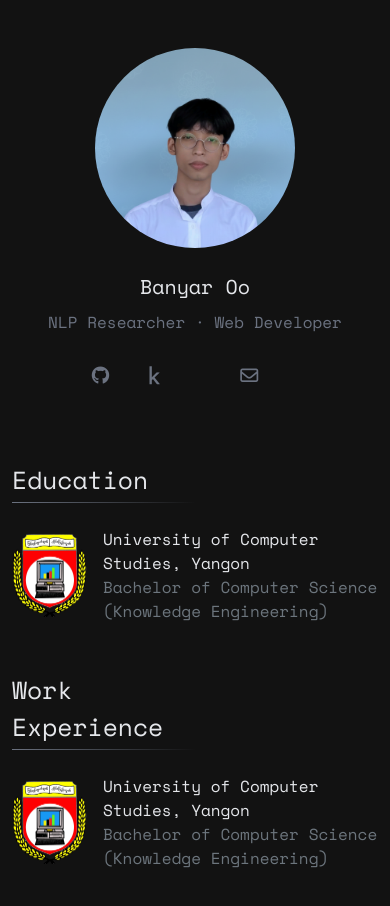
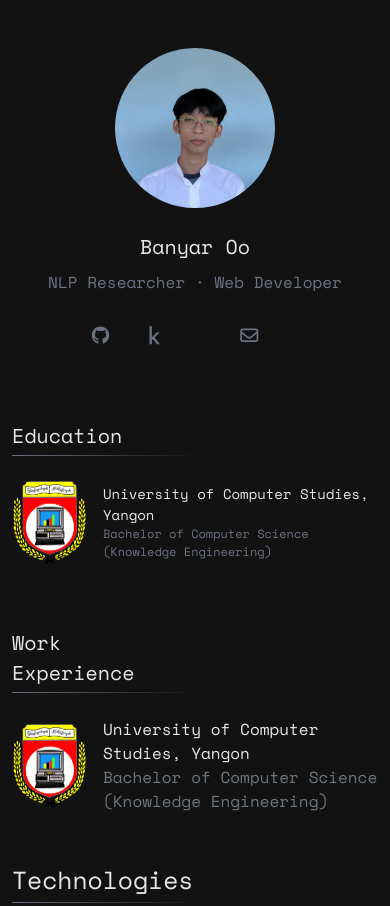
Before and after one commit to banyaroo26/portfolio-wip, a website: page public/index.html in a window 390 px wide. Shown: the top 906 px of the page. Drawn offline with nearby package versions, Linux system fonts and the light colour scheme; some icons are missing.

Commit message:
Adjust font sizes

```diff
--- a/public/index.html
+++ b/public/index.html
@@ -21,7 +21,6 @@
     <link rel="preconnect" href="https://fonts.gstatic.com" crossorigin>
     <link href="https://fonts.googleapis.com/css2?family=Space+Mono:ital,wght@0,400;0,700;1,400;1,700&display=swap" rel="stylesheet">
 </head>
-
 <body class="min-vh-100 darkmode space-mono-regular">
     <div class="d-flex flex-column vh-100">
         <section class="container my-auto pt-5 pb-2">
@@ -46,19 +45,19 @@
         </section>
         <section class="container w-100 mt-5">
             <div class="d-flex flex-column align-items-start justify-content-center hide element" id="education">
-                <p class="fs-2 fw-semibold pb-1 mb-4 header-underline"> Education </p>
-                <div class="d-flex flex-row align-items-center justify-content-start gap-md-4 gap-3">
+                <p class="fw-semibold pb-1 mb-4 header"> Education </p>
+                <div class="d-flex flex-row align-items-center justify-content-start gap-md-4 gap-3 mb-3">
                     <img src="./img/ucsy.png" class="university-logo">
                     <div class="d-flex flex-column align-items-start justify-content-center">
-                        <span class="fs-institution" style="font-weight: 500;"> University of Computer Studies, Yangon </span>
-                        <span class="fs-degree text-muted" style="font-weight: 400;"> Bachelor of Computer Science (Knowledge Engineering) </span>
+                        <span class="institution"> University of Computer Studies, Yangon </span>
+                        <span class="degree"> Bachelor of Computer Science (Knowledge Engineering) </span>
                     </div>
                 </div>
             </div>
         </section>
         <section class="container w-100 mt-5">
             <div class="d-flex flex-column align-items-start justify-content-center hide element" id="work_experience">
-                <p class="fs-2 fw-semibold pb-1 mb-4 header-underline"> Work Experience </p>
+                <p class="fw-semibold pb-1 mb-4 header"> Work Experience </p>
                 <div class="d-flex flex-row align-items-center justify-content-start gap-md-4 gap-3">
                     <img src="./img/ucsy.png" class="university-logo">
                     <div class="d-flex flex-column align-items-start justify-content-center">
@@ -70,7 +69,7 @@
         </section>
         <section class="container w-100 mt-5">
             <div class="d-flex flex-column align-items-start justify-content-center hide element" id="technologies">
-                <p class="fs-2 fw-semibold pb-1 mb-4 header-underline"> Technologies </p>
+                <p class="fs-2 fw-semibold pb-1 mb-4 header"> Technologies </p>
                 <div class="col-12 mb-3 mx-auto d-flex flex-row flex-wrap align-items-center justify-content-md-start justify-content-center gap-md-4 gap-3 ">
                     <div class="technology-slot d-flex flex-column align-items-center justify-content-center">
                         <img style="width: 50px; height: auto" src="https://cdn.jsdelivr.net/gh/devicons/devicon@latest/icons/css3/css3-original-wordmark.svg" alt="CSS3"/>
@@ -113,7 +112,7 @@
         </section>
         <section class="container w-100 mt-5">
             <div class="d-flex flex-column align-items-start justify-content-center hide element" id="familiar">
-                <p class="fs-2 fw-semibold pb-1 mb-4 header-underline"> Also Familiar With </p>
+                <p class="fs-2 fw-semibold pb-1 mb-4 header"> Also Familiar With </p>
                 <div class="col-12 mb-3 mx-auto d-flex flex-row flex-wrap align-items-center justify-content-md-start justify-content-center gap-md-4 gap-3 ">
                     <div class="technology-slot d-flex flex-column align-items-center justify-content-center">
                         <img style="width: 50px; height: auto" alt="C++" src="https://cdn.jsdelivr.net/gh/devicons/devicon@latest/icons/cplusplus/cplusplus-original.svg" />
@@ -149,7 +148,7 @@
 
         <section class="container w-100 mt-5">
             <div class="d-flex flex-column align-items-start justify-content-center hide element" id="activities">
-                <p class="fs-2 fw-semibold pb-1 mb-4 header-underline"> Activities </p>
+                <p class="fs-2 fw-semibold pb-1 mb-4 header"> Activities </p>
                 <div class="col-12 mb-3 mx-auto d-flex flex-column
                 align-items-start justify-content-center gap-3">
                     <div class="d-flex flex-column align-items-start justify-content-center pb-3 mb-2 w-100"
--- a/src/scss/index.scss
+++ b/src/scss/index.scss
@@ -11,13 +11,21 @@ $text-secondary-darkmode: #6B7280;
     color: $text-secondary-darkmode;
 }
 
+@mixin type1 {
+    font-size: 24px;
+
+    @media screen and (max-width: 768px) {
+        font-size: 20px;
+    }
+}
+
 .profile-picture {
-    width: 250px;
+    width: 200px;
     height: auto;
     border-radius: 50%;
 
     @media screen and (max-width: 768px) {
-        width: calc(250px * 0.8)
+        width: calc(200px * 0.8)
     }
 }
 
@@ -48,18 +56,15 @@ $text-secondary-darkmode: #6B7280;
     height: auto;
 }
 
-.header-underline {
+.header {
+    @include type1;
     border-bottom: 1px solid transparent;
     border-image: linear-gradient(to right, #6B7280, #121212) 1;
     width: 50%;
 }
 
 .name {
-    font-size: 24px;
-
-    @media screen and (max-width: 768px) {
-        font-size: 20px;
-    }
+    @include type1;
 }
 
 .titles {
@@ -69,3 +74,23 @@ $text-secondary-darkmode: #6B7280;
         font-size: 16px;
     }
 }
+
+.institution {
+    font-size: 16px;
+    font-weight: 500;
+    color: $text-primary-darkmode;
+
+    @media screen and (max-width: 768px) {
+        font-size: 14px;
+    }
+}
+
+.degree {
+    font-size: 14px;
+    font-weight: 400;
+    color: $text-secondary-darkmode;
+
+    @media screen and (max-width: 768px) {
+        font-size: 12px;
+    }
+}
```
Also changed, not shown: public/styles/css/index.css, 1 other file.
